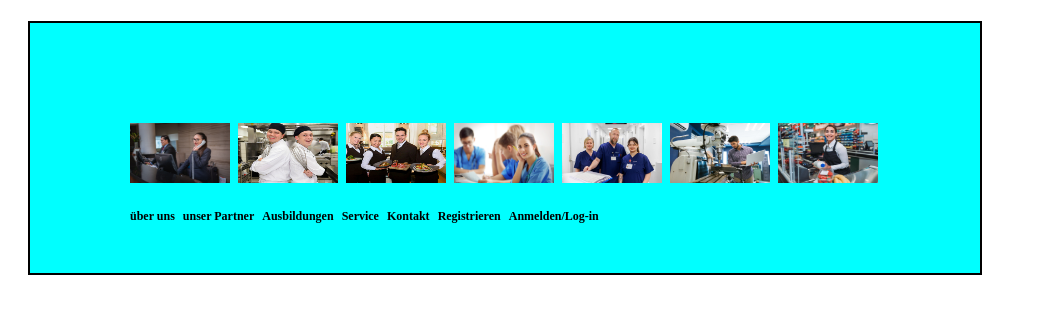
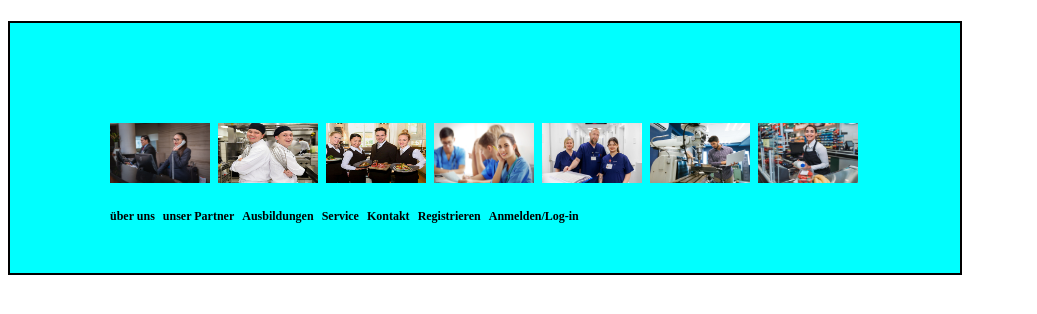
Before and after one commit to QuangLeGerman/Ausbildungsportal3, a PHP site: page / in a window 1280 px wide. Shown: the top 314 px of the page, without its empty margins (0-1037 px from the left). Run offline with PHP 8.4, Linux system fonts and the light colour scheme.

Commit message:
first commit

```diff
--- a/style.css
+++ b/style.css
@@ -3,7 +3,8 @@
   height: 50px;
   padding: 100px;
   border: 2px solid;
-  margin-left: 20px;
+  margin-left: px;
+  margin-top: 0px;
   background-color: aqua;
 }
 span {
```
